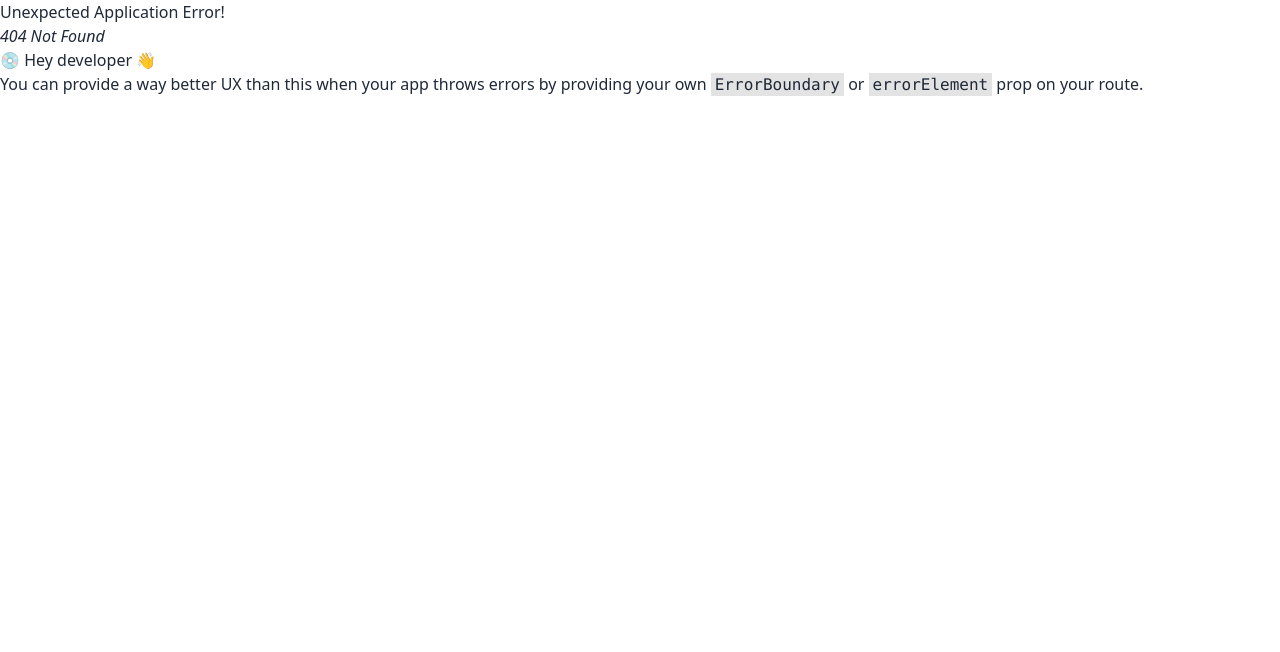
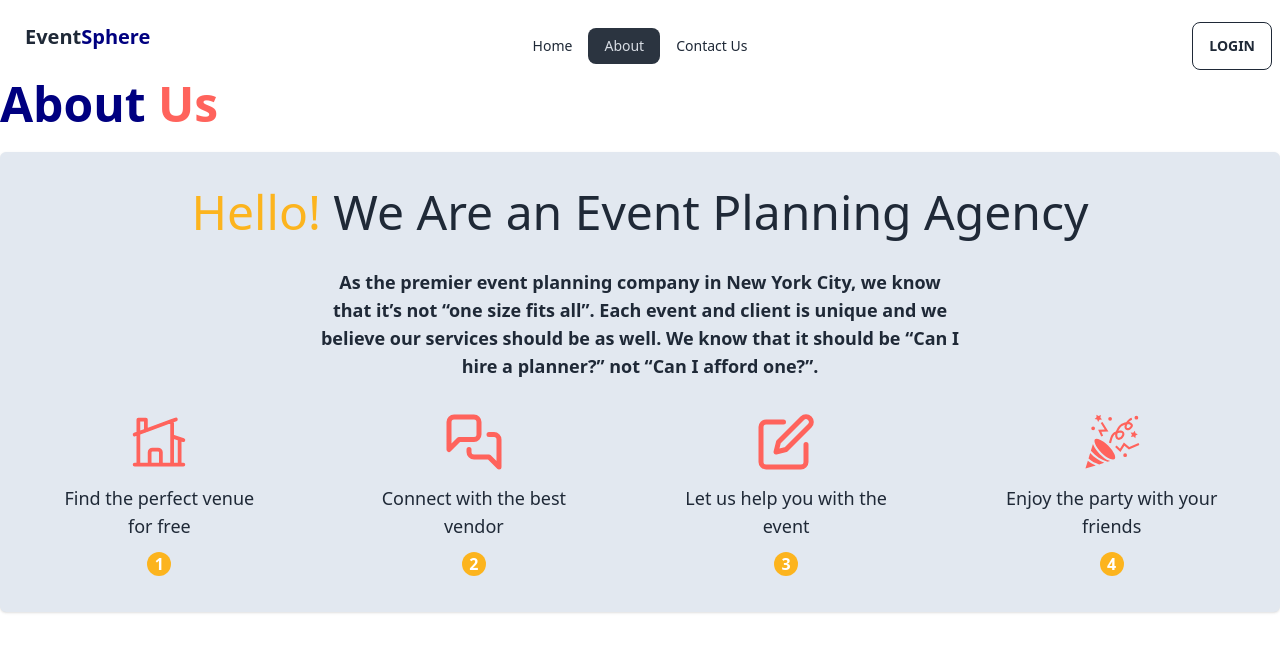
Before and after one commit to neamatullah01/EventSphere, a React (Vite) app: page /about in a window 1280 px wide. Before the commit this address had no page. Shown: the top 652 px of the page. Built offline with nearby package versions, Linux system fonts and the light colour scheme.

Commit message:
Contact section added

```diff
--- a/src/Components/About/About.jsx
+++ b/src/Components/About/About.jsx
@@ -1,49 +1,60 @@
 import { HiOutlineHomeModern } from 'react-icons/hi2';
+import { LuMessagesSquare } from "react-icons/lu";
+import { FiEdit } from "react-icons/fi";
+import { GiPartyPopper } from "react-icons/gi";
 const About = () => {
     return (
         <div>
-            <h2 className="text-5xl font-semibold"><span className="text-[#000080]">About</span> <span className="text-red-500">Us</span></h2>
-            <div className="my-6 py-9 bg-slate-200 shadow rounded-md space-y-7">
+            <h2 className="text-5xl font-semibold"><span className="text-[#000080]">About</span> <span className="text-[#ff635c]">Us</span></h2>
+            <div className="my-6 py-9 bg-slate-200 shadow rounded-md space-y-8">
                 <h1 className="text-5xl font-medium text-center"><span className="text-[#fcb41e]">Hello!</span> We Are an Event Planning Agency</h1>
                 <div className="flex justify-center">
                     <p className="text-lg text-center font-semibold w-3/6">As the premier event planning company in New York City, we know that it’s not “one size fits all”. Each event and client is unique and we believe our services should be as well. We know that it should be “Can I hire a planner?” not “Can I afford one?”.</p>
                 </div>
                 <div className='flex justify-around items-center'>
-                    <div>
+                    <div className='space-y-3'>
                         <div className='flex justify-center'>
-                            <HiOutlineHomeModern className='text-7xl text-[#ff635c]'></HiOutlineHomeModern>
+                            <HiOutlineHomeModern className='text-6xl text-[#ff635c]'></HiOutlineHomeModern>
                         </div>
                         <div className='flex justify-center'>
                             <p className='text-lg w-4/5 text-center'>Find the perfect venue for free</p>
                         </div>
-                        <p className='text-center'>1</p>
+                        <div className='flex justify-center'>
+                            <p className='w-6 bg-[#fcb41e] text-white text-center rounded-full font-bold'>1</p>
+                        </div>
                     </div>
-                    <div>
+                    <div className='space-y-3'>
                         <div className='flex justify-center'>
-                            <HiOutlineHomeModern className='text-7xl text-[#ff635c]'></HiOutlineHomeModern>
+                            <LuMessagesSquare className='text-6xl text-[#ff635c]'></LuMessagesSquare>
                         </div>
                         <div className='flex justify-center'>
-                            <p className='text-lg w-4/5 text-center'>Find the perfect venue for free</p>
-                        </div>
-                        <p className='text-center'>1</p>
-                    </div>
-                    <div>
-                        <div className='flex justify-center'>
-                            <HiOutlineHomeModern className='text-7xl text-[#ff635c]'></HiOutlineHomeModern>
+                            <p className='text-lg w-4/5 text-center'>Connect with the best vendor</p>
                         </div>
                         <div className='flex justify-center'>
-                            <p className='text-lg w-4/5 text-center'>Find the perfect venue for free</p>
+                            <p className='w-6 bg-[#fcb41e] text-white text-center rounded-full font-bold'>2</p>
                         </div>
-                        <p className='text-center'>1</p>
                     </div>
-                    <div>
+                    <div className='space-y-3'>
                         <div className='flex justify-center'>
-                            <HiOutlineHomeModern className='text-7xl text-[#ff635c]'></HiOutlineHomeModern>
+                            <FiEdit className='text-6xl text-[#ff635c]'></FiEdit>
                         </div>
                         <div className='flex justify-center'>
-                            <p className='text-lg w-4/5 text-center'>Find the perfect venue for free</p>
+                            <p className='text-lg w-4/5 text-center'>Let us help you with the event</p>
                         </div>
-                        <p className='text-center'>1</p>
+                        <div className='flex justify-center'>
+                            <p className='w-6 bg-[#fcb41e] text-white text-center rounded-full font-bold'>3</p>
+                        </div>
+                    </div>
+                    <div className='space-y-3'>
+                        <div className='flex justify-center'>
+                            <GiPartyPopper className='text-6xl text-[#ff635c]'></GiPartyPopper>
+                        </div>
+                        <div className='flex justify-center'>
+                            <p className='text-lg w-4/5 text-center'>Enjoy the party with your friends</p>
+                        </div>
+                        <div className='flex justify-center'>
+                            <p className='w-6 bg-[#fcb41e] text-white text-center rounded-full font-bold'>4</p>
+                        </div>
                     </div>
 
                 </div>
--- /dev/null
+++ b/src/Components/Contact/Contact.jsx
@@ -0,0 +1,49 @@
+import { CiLocationOn, CiPhone } from "react-icons/ci";
+import { PiClockClockwiseLight } from "react-icons/pi";
+import { BsCheck2Square } from "react-icons/bs";
+const Contact = () => {
+    return (
+        <div>
+            <h2 className="text-5xl pt-4 font-semibold"><span className="text-[#000080]">Contact</span> <span className="text-[#ff635c]">Us</span></h2>
+            <div className="my-3 py-2 grid grid-cols-2 md:grid-cols-4 gap-9">
+                <div className="bg-slate-200 rounded-2xl space-y-4 text-center py-8 px-4">
+                    <div className="flex justify-center">
+                        <CiLocationOn className='text-4xl text-[#ff635c]'></CiLocationOn>
+                    </div>
+                    <h3 className="text-lg font-medium">Postal Address</h3>
+                    <p className="text-[#676767] text-base font-semibold">EventSphere <br /> 85 Fentiman Ave <br /> Ottawa, ON K1S 0T7</p>
+                </div>
+                <div className="bg-slate-200 rounded-2xl space-y-4 text-center py-8 px-4">
+                    <div className="flex justify-center">
+                        <PiClockClockwiseLight className='text-4xl text-[#ff635c]'></PiClockClockwiseLight>
+                    </div>
+                    <h3 className="text-lg font-medium">Phone & E-mail</h3>
+                    <p className="text-[#676767] text-base font-semibold">Phone: 1-800-64-38 <br />
+                        Fax: 1-800-64-39<br />
+                        office@fable.com</p>
+                </div>
+                <div className="bg-slate-200 rounded-2xl space-y-4 text-center py-8 px-4">
+                    <div className="flex justify-center">
+                        <CiPhone className='text-4xl text-[#ff635c]'></CiPhone>
+                    </div>
+                    <h3 className="text-lg font-medium">Open Hours</h3>
+                    <p className="text-[#676767] text-base font-semibold">Monday – Friday<br />
+                        8.00 am – 5.00 pm<br />
+                        Weekend Closed</p>
+                </div>
+                <div className="bg-slate-200 rounded-2xl space-y-4 text-center py-8 px-4">
+                    <div className="flex justify-center">
+                        <BsCheck2Square className='text-4xl text-[#ff635c]'></BsCheck2Square>
+                    </div>
+                    <h3 className="text-lg font-medium">Sessions</h3>
+                    <p className="text-[#676767] text-base font-semibold">Mornings, 8 am – 12 noon<br />
+                        Afternoons, 1 pm – 5 pm<br />
+                        Full Day, 8 am – 5 pm</p>
+                </div>
+
+            </div>
+        </div>
+    );
+};
+
+export default Contact;
--- a/src/Components/Services/Services.jsx
+++ b/src/Components/Services/Services.jsx
@@ -12,7 +12,7 @@
 
     return (
         <div>
-            <h2 className="text-5xl font-semibold"><span className="text-[#000080]">Our</span> <span className="text-red-500">Services</span></h2>
+            <h2 className="text-5xl font-semibold"><span className="text-[#000080]">Our</span> <span className="text-[#ff635c]">Services</span></h2>
             <div className="py-8 grid grid-cols-1 md:grid-cols-3 gap-5">
                 {
                     allData.map(data=><Cards key={data.id} data={data}></Cards>)
--- a/src/Pages/Home/Home.jsx
+++ b/src/Pages/Home/Home.jsx
@@ -1,5 +1,6 @@
 import About from "../../Components/About/About";
 import Banner from "../../Components/Banner/Banner";
+import Contact from "../../Components/Contact/Contact";
 import Services from "../../Components/Services/Services";
 
 const Home = () => {
@@ -14,6 +15,9 @@
             <div>
                 <About></About>
             </div>
+            <div>
+                <Contact></Contact>
+            </div>
         </div>
     );
 };
```
Also changed, not shown: src/Routes/Router.jsx (+10 -0 lines).
